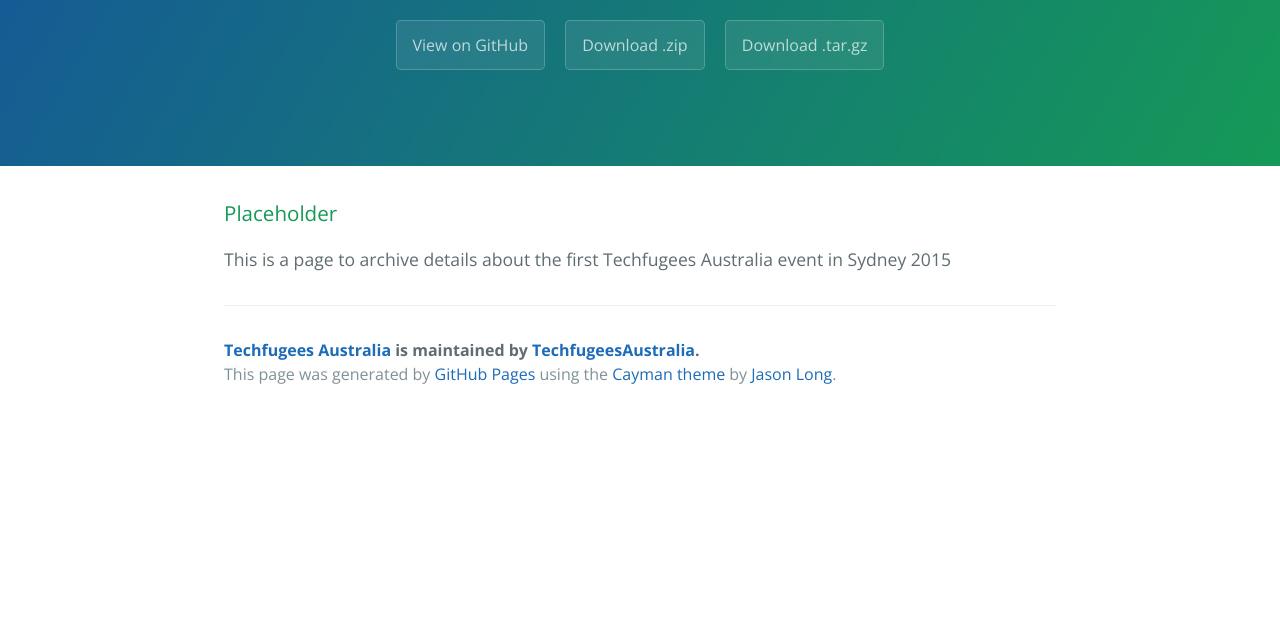
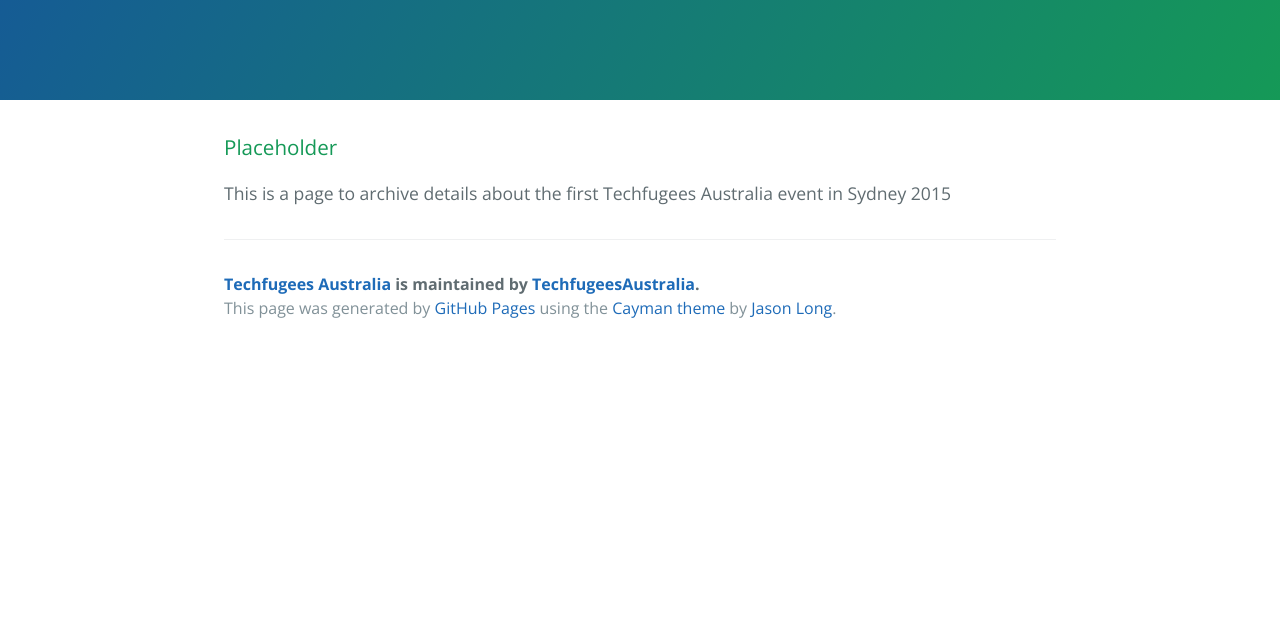
Before and after one commit to TechfugeesAustralia/sydney2015, a plain HTML site: page index.html in a window 1280 px wide. Shown: the part 170-800 px from the top of the page. Drawn offline with nearby package versions, Linux system fonts and the light colour scheme.

Commit message:
Update index.html

```diff
--- a/index.html
+++ b/index.html
@@ -13,9 +13,6 @@
     <section class="page-header">
       <h1 class="project-name">Techfugees Australia</h1>
       <h2 class="project-tagline"></h2>
-      <a href="https://github.com/TechfugeesAustralia/sydney2015" class="btn">View on GitHub</a>
-      <a href="https://github.com/TechfugeesAustralia/sydney2015/zipball/master" class="btn">Download .zip</a>
-      <a href="https://github.com/TechfugeesAustralia/sydney2015/tarball/master" class="btn">Download .tar.gz</a>
     </section>
 
     <section class="main-content">
```
